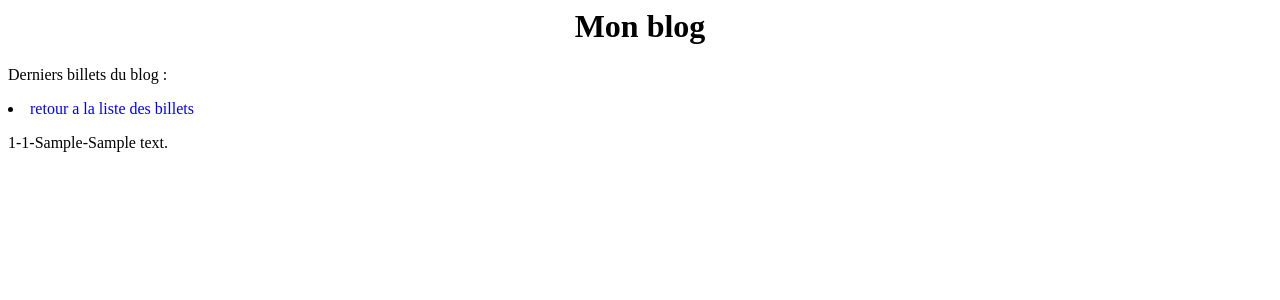
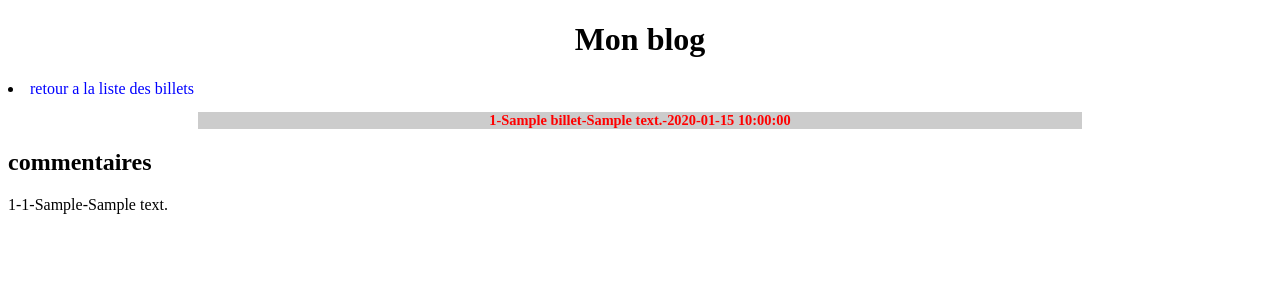
Before and after one commit to ameliepio/blog-php, a PHP site: page /commentaires.php?billet=1 in a window 1280 px wide. Shown: the top 300 px of the page. Run offline with PHP 8.4, Linux system fonts and the light colour scheme; tables that the repository leaves empty or names only in its code hold one stand-in row (values such as "Sample post"); data that the repository does not hold is empty.

Commit message:
bdd commit

```diff
--- a/commentaires.php
+++ b/commentaires.php
@@ -1,21 +1,16 @@
+<!DOCTYPE html>
 <html>
     <head>
         <meta charset="utf-8" />
+          <title>blog</title>
           <link rel="stylesheet" href="main.css">
-        <title>blog</title>
     </head>
+    <body>
 
 <h1> Mon blog</h1>
 
- <p>Derniers billets du blog :</p>
 
       <li><a href="index.php">retour a la liste des billets</a></>
-
-
-
-    <body>
-    </body>
-      </html>
 
 <?php
 
@@ -23,7 +18,7 @@
 try
 
 {
-  $bdd = new PDO('mysql:host=localhost;dbname=billet','root', 'root', array(PDO::ATTR_ERRMODE =>PDO::ERRMODE_EXCEPTION));
+  $bdd = new PDO('mysql:host=localhost;dbname=billet','root', 'root');
 
 }
 catch(Exception $e)
@@ -32,29 +27,49 @@ catch(Exception $e)
         die('Erreur : '.$e->getMessage());
 }
 
-// récupération des messages
-  $reponse=$bdd->prepare('SELECT * FROM commentaires  WHERE id_billet= ?');
-$reponse->execute(array($_GET['billet']));
+// Récupération du billet
+  $req=$bdd->prepare('SELECT * FROM billets WHERE id=? ');
+  $req->execute(array($_GET['billet']));
+  $donnees=$req->fetch();
+
+
+
+?>
+
+
+<div class="news">
+
+    <h3>
+
+<?php  echo '<p>' .($donnees['id']) .'-'. htmlspecialchars($donnees['titre']) .'-'. htmlspecialchars($donnees['contenu']).'-'. htmlspecialchars($donnees['date_creation']) . '</p>';?>
+</h3>
+
+</div>
+
+<h2>commentaires</h2>
+<?php
+
+$req->closeCursor();
+
+
+// récupération des commentaires
+$req=$bdd->prepare('SELECT * FROM commentaires WHERE id_billet= ?');
+$req->execute(array($_GET['billet']));
 
   // afficher message
 
-    while($donnees=$reponse->fetch()) {
+while ($donnees = $req->fetch()) {
 
-    echo '<p>' .htmlspecialchars($donnees['id']) .'-'. htmlspecialchars($donnees['id_billet']) .'-'. htmlspecialchars($donnees['auteur']).'-'. htmlspecialchars($donnees['commentaires']) . '</p>';
+?>
+<?php
+    echo '<p>' .htmlspecialchars($donnees['id_billet']) .'-'. htmlspecialchars($donnees['id_billet']) .'-'. htmlspecialchars($donnees['auteur']).'-'. htmlspecialchars($donnees['commentaires']) . '</p>';
+ ?>
+ <?php
 
 }
-// Récupération du billet
-
-  // requête preparé
-
-$req = $bdd->prepare('SELECT * FROM billets WHERE ID = ?');
-
-$req->execute(array($_GET['billet']));
-
-$donnees = $req->fetch();
-
-echo $donnees['TITRE'];
-
-
+$req->closeCursor();
 
  ?>
+
+</body>
+  </html>
--- a/main.css
+++ b/main.css
@@ -1,52 +1,27 @@
 h1, h3
-
 {
-
     text-align:center;
-
+}
+h3
+{
+    background-color:black;
+    color:red;
+    font-size:0.9em;
+    margin-bottom:0px;
+}
+.news p
+{
+    background-color:#CCCCCC;
+    margin-top:0px;
+}
+.news
+{
+    width:70%;
+    margin:auto;
 }
 
-h3
-
+a
 {
-
-    background-color:black;
-
-    color:white;
-
-    font-size:0.9em;
-
-    margin-bottom:0px;
-
+    text-decoration: none;
+    color: blue;
 }
-
-.news p
-
-{
-
-    background-color:#CCCCCC;
-
-    margin-top:0px;
-
-}
-
-.news
-
-{
-
-    width:70%;
-
-    margin:auto;
-
-}
-
-
-a
-
-{
-
-    text-decoration: none;
-
-    color: blue;
-
-}
```
Also changed, not shown: index.php (+22 -13 lines), 1 other file.
